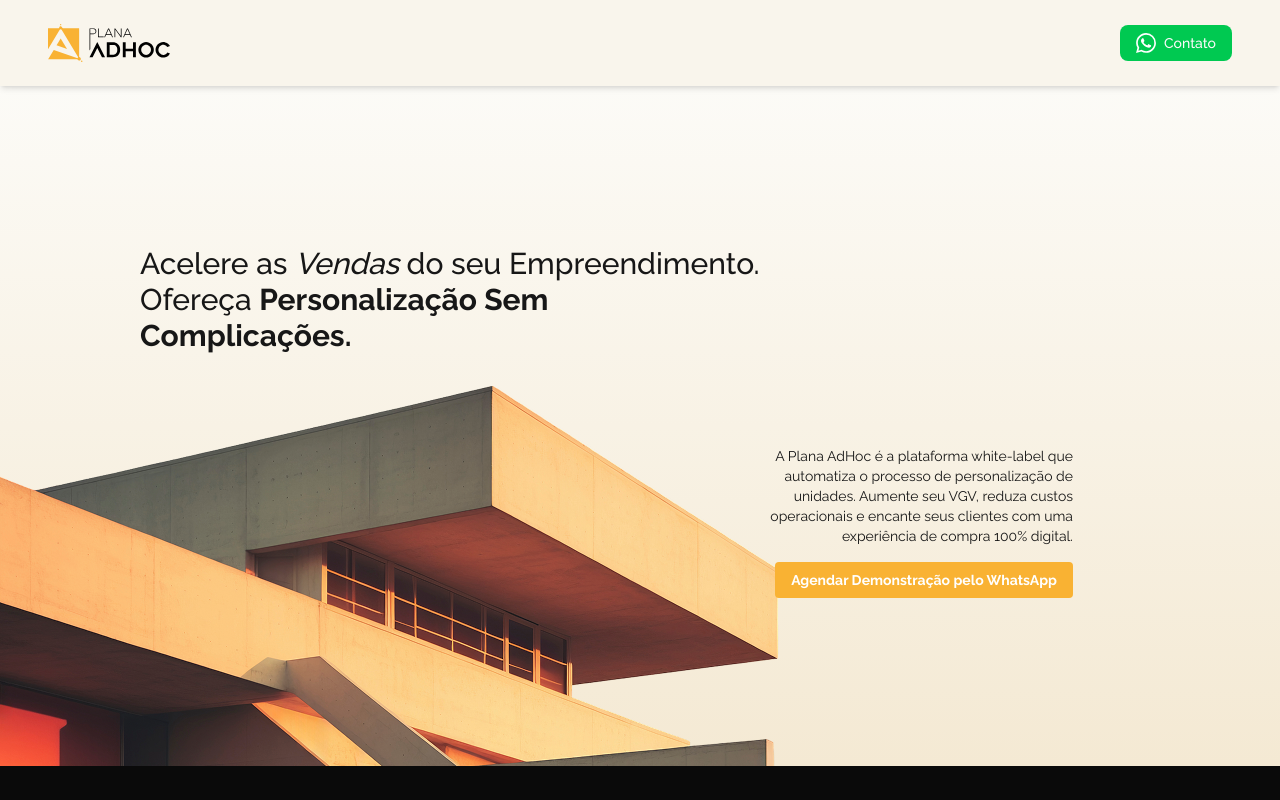
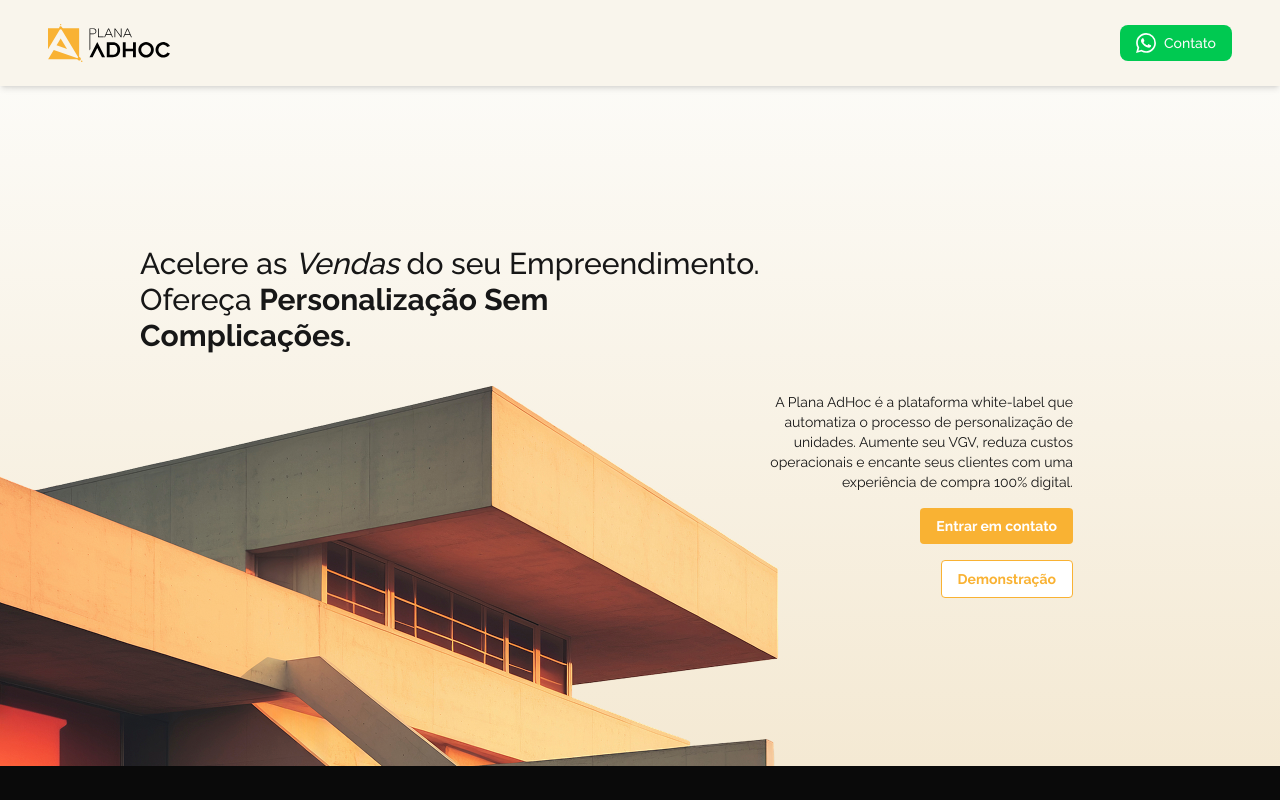
Before and after one commit to Eduardo-BarrosoS/plana-lp, a Next.js app: page / in a window 1280 px wide. Shown: the top 800 px of the page. Built offline with nearby package versions, Linux system fonts and the light colour scheme.

Commit message:
feat: improve hero buttons

```diff
--- a/src/app/components/Banner.tsx
+++ b/src/app/components/Banner.tsx
@@ -26,7 +26,7 @@ export default function Banner({ id }: { id?: string }) {
           </p>
           <Button
             href="https://wa.me/5521983795251"
-            title="Agendar Demonstração pelo WhatsApp"
+            title="Entrar em contato"
           />
         </div>
       </div>
--- a/src/app/components/Button.tsx
+++ b/src/app/components/Button.tsx
@@ -1,18 +1,33 @@
 "use client";
+
+import { cn } from "@/lib/utils";
 
 interface buttonProps {
   title: string;
   className?: string;
   href?: string;
   onClick?: () => void;
+  variant?: "outline";
 }
 
-export function Button({ href, title, className, onClick }: buttonProps) {
+export function Button({
+  href,
+  title,
+  className,
+  onClick,
+  variant,
+}: buttonProps) {
   return (
     <a
       onClick={onClick}
       href={href}
-      className={`cursor-pointer rounded bg-[#F9B233] px-4 py-2 font-bold text-white hover:bg-[#F9B233]/90 ${className}`}
+      className={cn(
+        "cursor-pointer rounded bg-[#F9B233] px-4 py-2 font-bold text-white hover:bg-[#F9B233]/90",
+        variant === "outline" &&
+          "border border-[#F9B233] bg-white text-[#F9B233] hover:text-white",
+
+        className,
+      )}
     >
       {title}
     </a>
--- a/src/app/components/Hero.tsx
+++ b/src/app/components/Hero.tsx
@@ -31,7 +31,11 @@ export function Hero({ id }: { id?: string }) {
             operacionais e encante seus clientes com uma experiência de compra
             100% digital.
           </p>
-          <Button href="/demo" title="Agendar Demonstração pelo WhatsApp" />
+          <Button
+            href="https://wa.me/5521983795251"
+            title="Entrar em contato"
+          />
+          <Button href="/demo" title="Demonstração" variant="outline" />
         </div>
       </div>
     </div>
```
